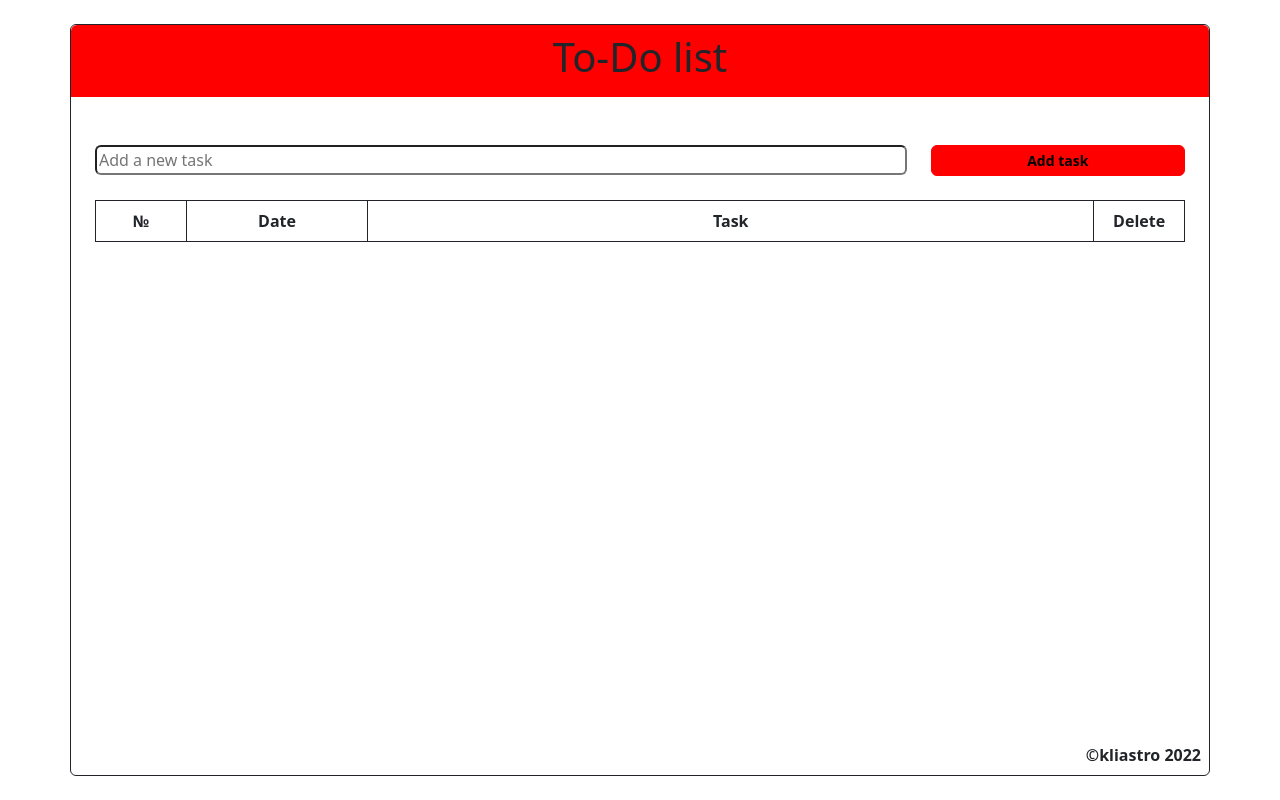
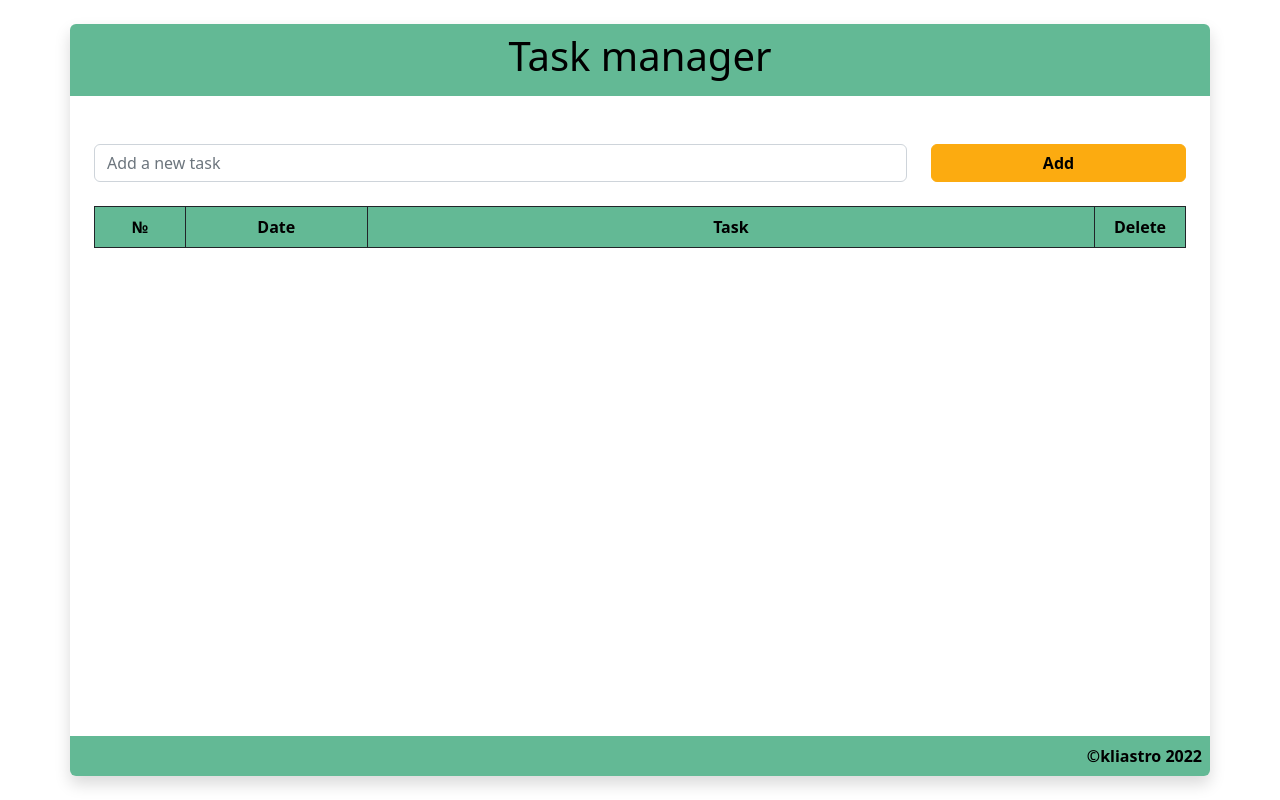
Before and after one commit to kliastro13/To-Do-list, a website: page index.html in a window 1280 px wide. Drawn offline with nearby package versions, Linux system fonts and the light colour scheme; files that its build step writes are made by us from their sources.

Commit message:
Added new classes. Customised bootstrap.

```diff
--- a/index.html
+++ b/index.html
@@ -15,10 +15,10 @@
 
   <body class="min-vh-100 d-flex">
     <div
-      class="container-md d-flex flex-column border rounded p-0 mt-4 mb-4 border-dark"
+      class="container-md d-flex flex-column shadow rounded p-0 mt-4 mb-4 border-dark"
     >
       <header class="text-center p-2 bg-primary mb-4 rounded-top">
-        <h1>To-Do list</h1>
+        <h1>Task manager</h1>
       </header>
 
       <main class="p-4">
@@ -26,25 +26,35 @@
           <div class="col-9">
             <input
               type="text"
-              class="d-block w-100 rounded"
+              class="form-control"
+              list="task-list-options"
               id="task-input"
               placeholder="Add a new task"
             />
+            <datalist id="task-list-options">
+              <option value="Add"></option>
+              <option value="Remove"></option>
+              <option value="Read"></option>
+              <option value="Write"></option>
+              <option value="Remember"></option>
+            </datalist>
           </div>
           <div class="col-3">
             <button
               type="button"
-              class="btn btn-primary btn-sm w-100 fw-bold rounded spinner-border-sm"
+              class="btn btn-secondary w-100 fw-bold"
               id="add-btn"
               onclick="addTaskItem()"
             >
-              Add task
+              Add
             </button>
           </div>
         </div>
-
-        <table class="table table-bordered table-hover text-center border-dark">
-          <thead class="secondary-bgc">
+        <div class="table-responsive">
+          <table
+            class="table table-bordered table-hover text-center border-dark align-middle"
+          >
+            <thead class="bg-primary">
               <tr>
                 <th scope="col" class="col-1">№</th>
                 <th scope="col" class="col-2">Date</th>
@@ -54,9 +64,10 @@
             </thead>
             <tbody class="table-group-divider" id="task-list"></tbody>
           </table>
+        </div>
       </main>
 
-      <footer class="mt-auto text-end secondary-bgc rounded-bottom p-2">
+      <footer class="mt-auto text-end bg-primary rounded-bottom p-2">
         <p class="m-0 fw-bold">
           &copy;kliastro <time datetime="2022-06-12">2022</time>
         </p>
--- a/js/modules/ListElement.js
+++ b/js/modules/ListElement.js
@@ -7,11 +7,12 @@ class ListElement {
 
   inject(deleteTaskHandler) {
     const taskListId = "task-list";
+    const shortValue = this.value.substring(0, 50) + "...";
     const tableRow = document.createElement("tr");
     tableRow.setAttribute("id", this.id);
     tableRow.innerHTML = `<th scope="row">${this.id}</th><td>${this.date}</td>`;
-    tableRow.innerHTML += `<td>${this.value}</td>`;
-    tableRow.innerHTML += `<td class="del-btn"><i class="bi bi-trash" id="${this.id}-del-btn"></td>`;
+    tableRow.innerHTML += `<td title="${this.value}">${shortValue}</td>`;
+    tableRow.innerHTML += `<td class="delete-btn-container"><i class="bi bi-trash delete-btn" id="${this.id}-del-btn"></td>`;
     document.getElementById(taskListId).appendChild(tableRow);
 
     const deleteBtn = document.getElementById(`${this.id}-del-btn`);
--- a/scss/custom.scss
+++ b/scss/custom.scss
@@ -1,50 +1,17 @@
-// Custom.scss
-// Option A: Include all of Bootstrap
-$primary: red;
+$body-color: #000;
+
+$primary: #63b995;
+$secondary: #fcab10;
 
 @import "../node_modules/bootstrap/scss/bootstrap";
 
 // Then add additional custom code here
 
-/* $theme-colors: (
-  "primary": $primary,
-  "secondary": $secondary,
-  "success": $success,
-  "info": $info,
-  "warning": $warning,
-  "danger": $danger,
-  "light": $light,
-  "dark": $dark,
-); */
-
-$blue: green;
-/* $colors: (
-  "blue": $blue,
-  "indigo": $indigo,
-  "purple": $purple,
-  "pink": $pink,
-  "red": $red,
-  "orange": $orange,
-  "yellow": $yellow,
-  "green": $green,
-  "teal": $teal,
-  "cyan": $cyan,
-  "black": $black,
-  "white": $white,
-  "gray": $gray-600,
-  "gray-dark": $gray-800,
-); */
-
-/* .btn-bgc {
-  background: hsla(184, 13%, 43%, 1);
-}
-
-.btn-bgc:hover {
-  background: hsla(184, 13%, 43%, 0.5);
+.delete-btn-container:hover {
+  background-color: $secondary;
   transition: 0.3s;
 }
 
-.del-btn:hover {
-  background: hsla(184, 13%, 43%, 1);
-  transition: 0.3s;
-} */
+.delete-btn {
+  cursor: pointer;
+}
```
Lines whose indentation alone changed are shown as unchanged.
